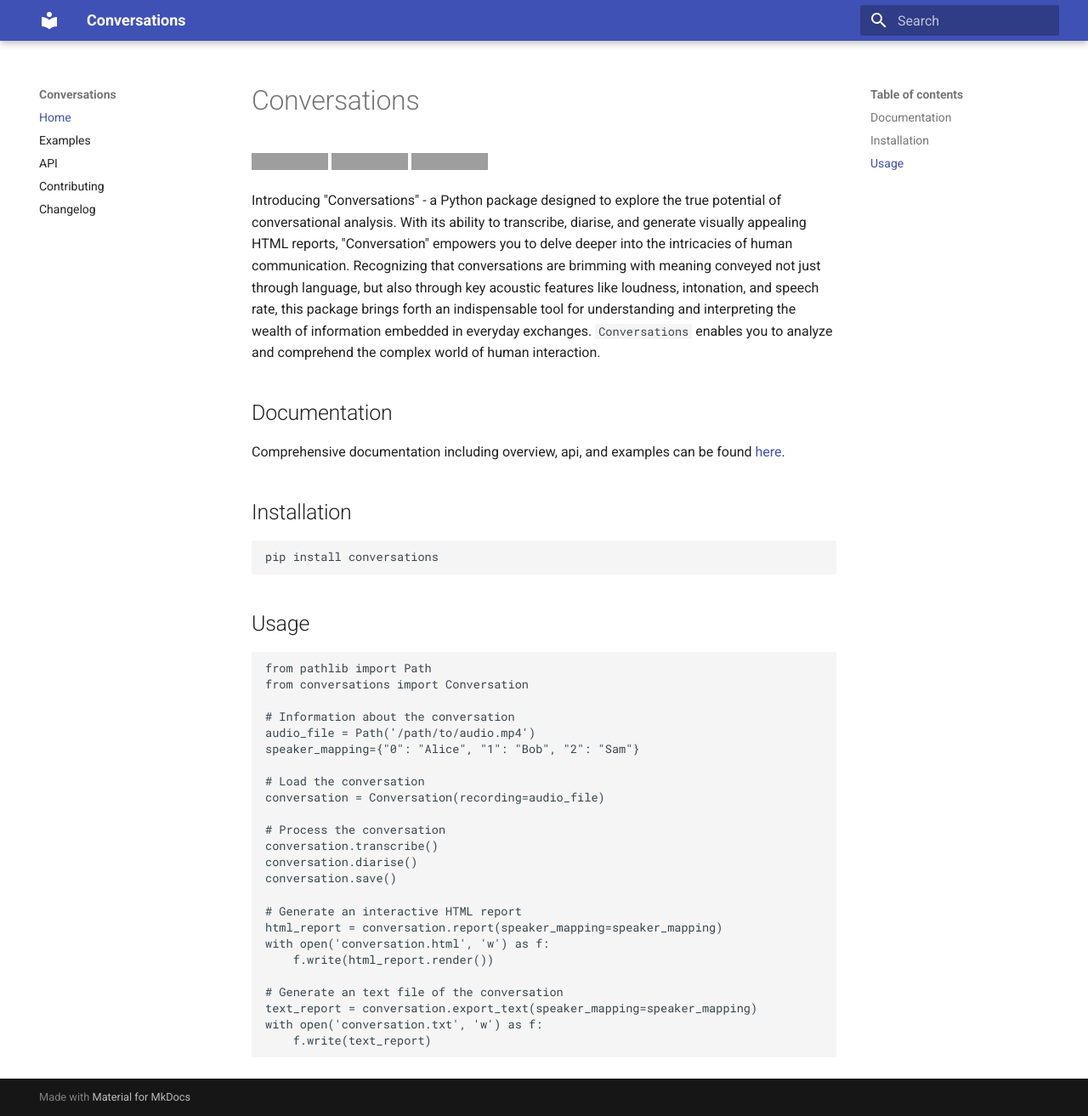
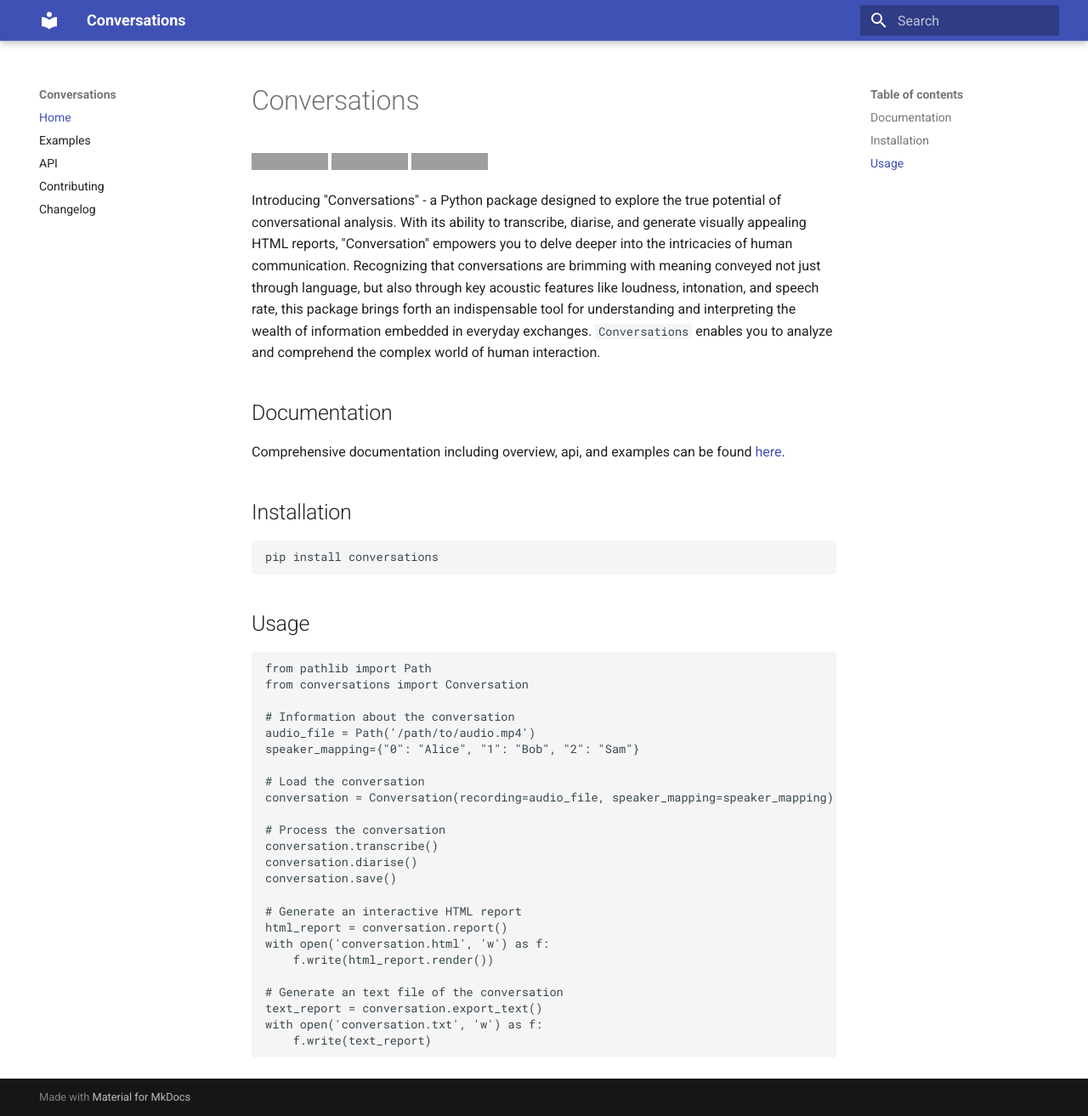
Before and after one commit to rob-luke/conversations, an MkDocs documentation site: the page built from docs/index.md, in a window 1280 px wide and 1313 px high. Shown: the whole window at 85% size. Built offline with MkDocs 1.6.1 and Material for MkDocs 9.7.7, drawn with Linux system fonts in a browser that asks for light colours; grey boxes are pictures that could not be loaded.

Commit message:
feat: include speaker mapping in conversation definition

````diff
--- a/docs/index.md
+++ b/docs/index.md
@@ -41,12 +41,12 @@ conversation.diarise()
 conversation.save()
 
 # Generate an interactive HTML report
-html_report = conversation.report(speaker_mapping=speaker_mapping)
+html_report = conversation.report()
 with open('conversation.html', 'w') as f:
     f.write(html_report.render())
 
 # Generate an text file of the conversation
-text_report = conversation.export_text(speaker_mapping=speaker_mapping)
+text_report = conversation.export_text()
 with open('conversation.txt', 'w') as f:
     f.write(text_report)
 ```
````
Also changed, not shown: other parts of docs/index.md (+1 -1 lines).
